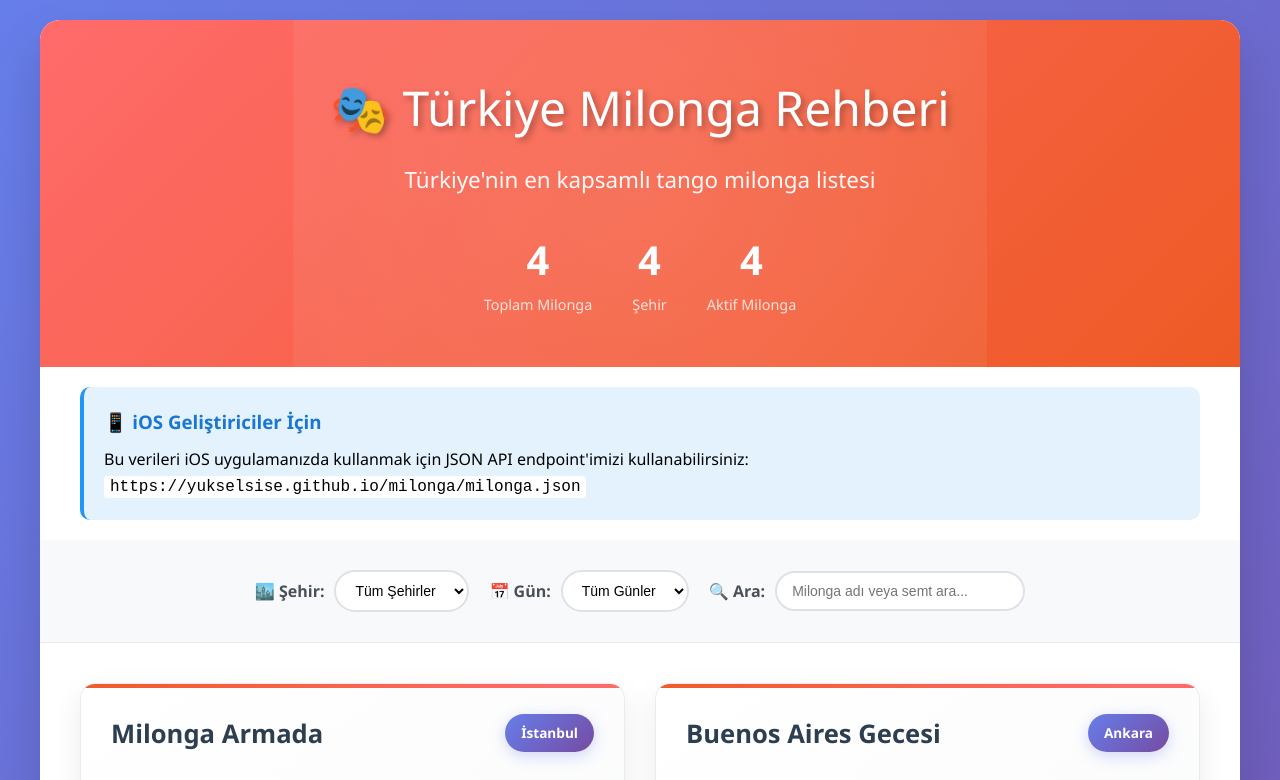
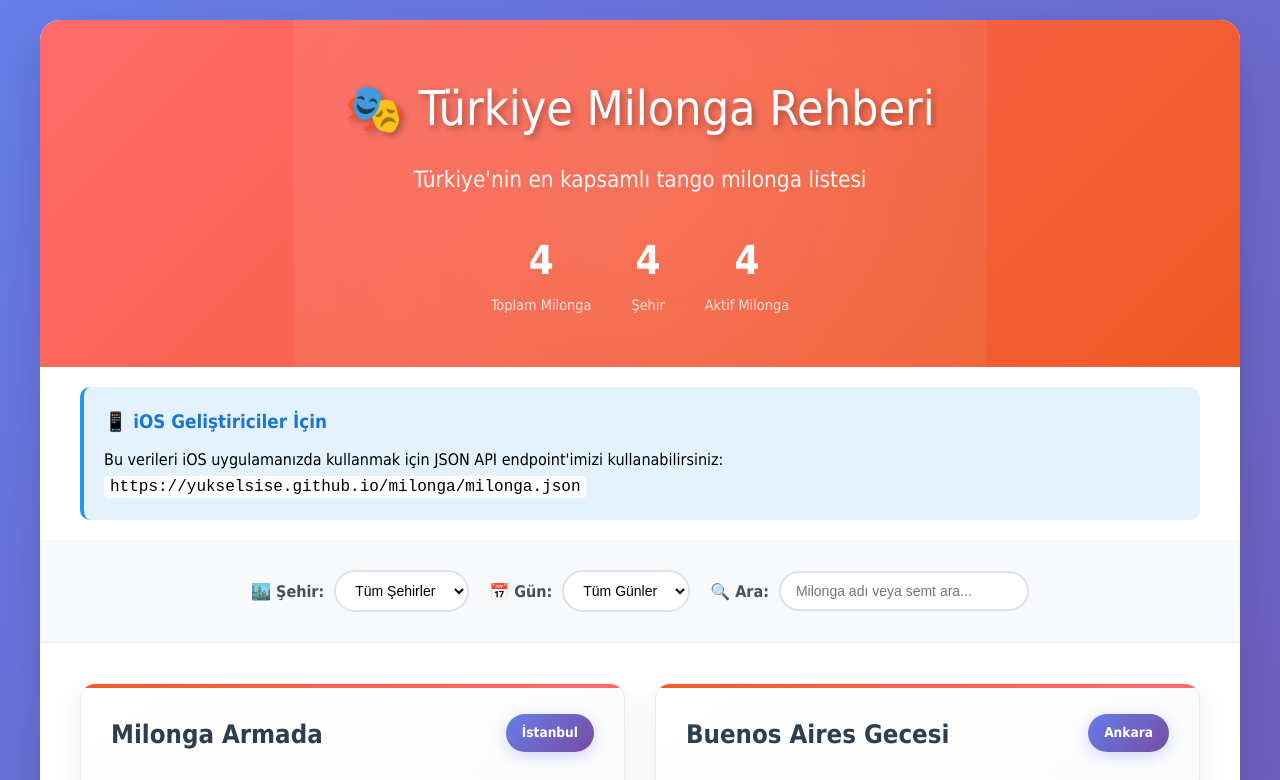
Before and after one commit to yukselsise/milonga, a plain HTML site: page milonga.html in a window 1280 px wide. Shown: the top 780 px of the page. Drawn offline with Linux system fonts and the light colour scheme.

Commit message:
Update milonga.html

```diff
--- a/milonga.html
+++ b/milonga.html
@@ -13,7 +13,7 @@
         }
 
         body {
-            font-family: 'Segoe UI', Tahoma, Geneva, Verdana, sans-serif;
+            font-family: 'Merriweather', Tahoma, Geneva, Verdana, sans-serif;
             background: linear-gradient(135deg, #667eea 0%, #764ba2 100%);
             min-height: 100vh;
             padding: 20px;
```
